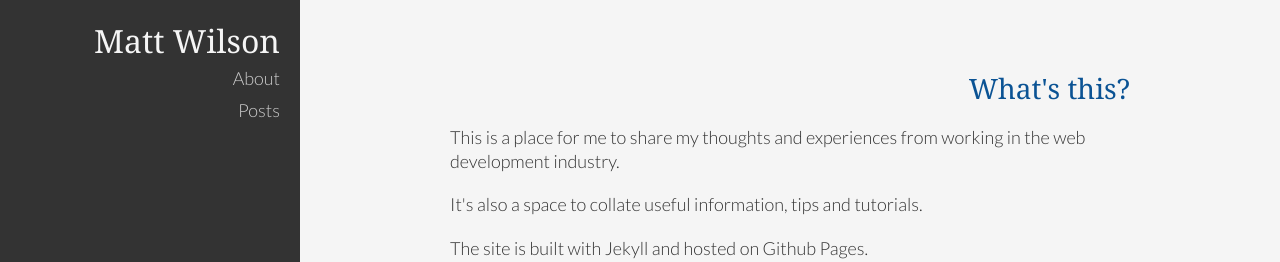
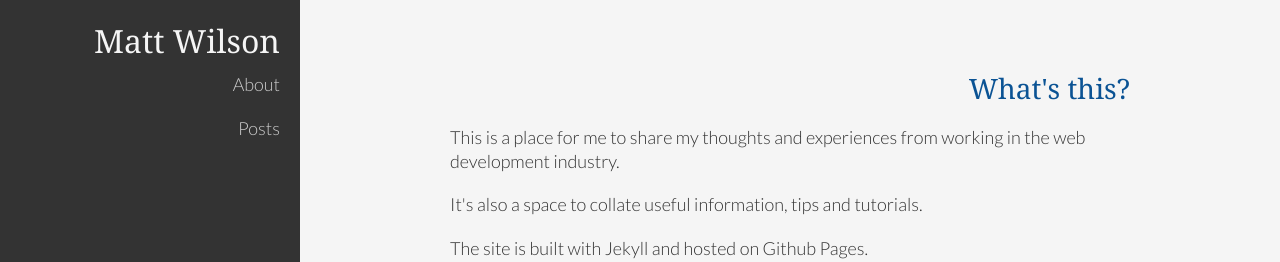
Before and after one commit to 86mattw/86mattw.github.io, a Jekyll site: the page built from index.html, in a window 1280 px wide. Shown: the top 262 px of the page. Built offline with Jekyll 4.4.1, drawn with Linux system fonts in a browser that asks for light colours.

Commit message:
Improve nav padding for touch devices.

```diff
--- a/_sass/05-components/_header.scss
+++ b/_sass/05-components/_header.scss
@@ -36,6 +36,8 @@
     display: block;
     text-align: right;
     margin-bottom: 10px;
+    padding-top: 6px;
+    padding-bottom: 6px;
 
     &:hover {
       text-decoration: underline;
```
